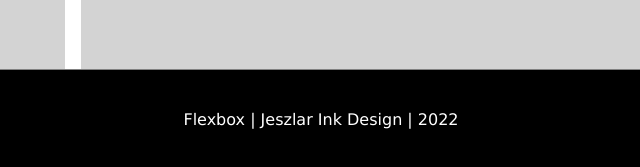
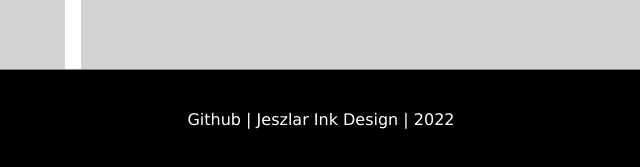
Before and after one commit to Jessalazar/proyecto-github, a plain HTML site: page index.html in a window 1280 px wide. Shown: the part 1075-1242 px from the top of the page, 319-959 px from the left. Drawn offline with Linux system fonts and the light colour scheme; files that its build step writes are made by us from their sources; files whose address does not match are found by name.

Commit message:
Cambio del footer

```diff
--- a/index.html
+++ b/index.html
@@ -38,7 +38,7 @@
     </main>
 
     <footer class="footer">
-        Flexbox  |  Jeszlar Ink Design  |  2022
+        Github  |  Jeszlar Ink Design  |  2022
     </footer>
 
 </body>
```
Also changed, not shown: pages/trabajos.html (+1 -1 lines).
